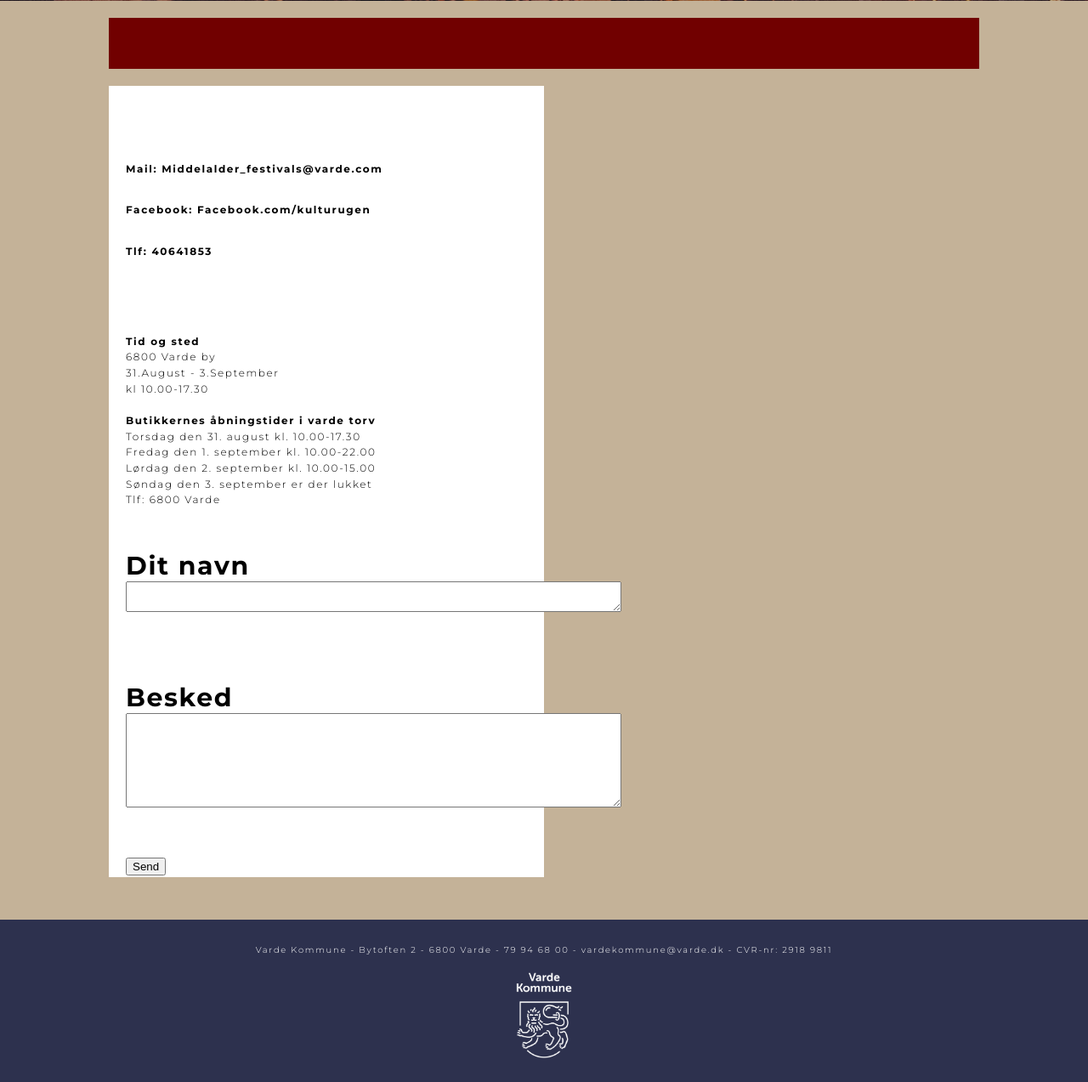
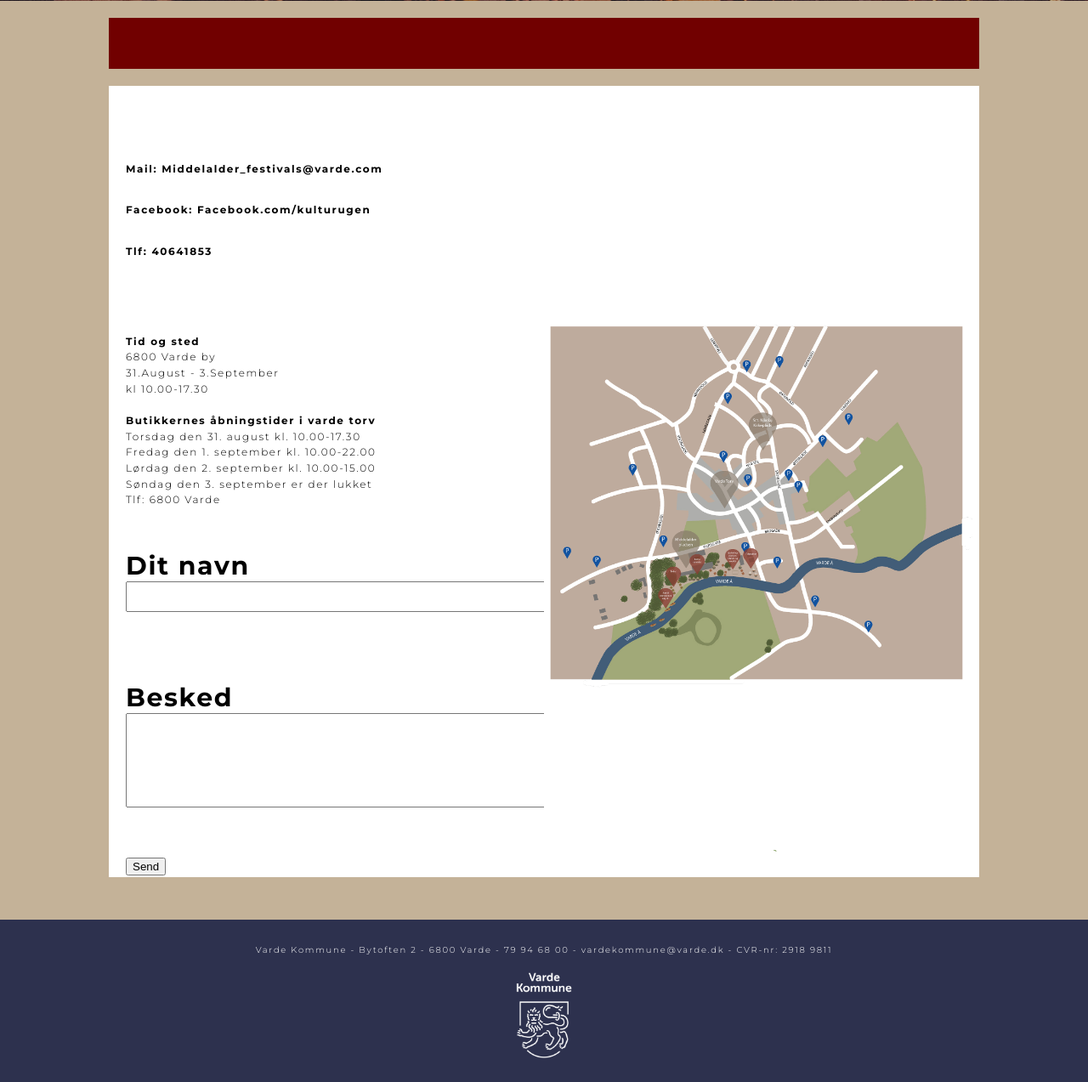
Before and after one commit to lagfoss/eksamensprojekt, a PHP site: page /kontakt.html in a window 1280 px wide. Shown: the part 439-1712 px from the top of the page at 85% size. Run offline with PHP 8.4, Linux system fonts and the light colour scheme.

Commit message:
kontakt styling

```diff
--- a/assets/css/styles.css
+++ b/assets/css/styles.css
@@ -415,10 +415,19 @@ section{
   background-size: cover;
 }
 .seo_om_vmf2 {
-  background-image: url("../images/om_vmf.jpg");
+ background-image: url("../images/om_vmf.jpg");
  background-position: center;
  background-size: cover;
 }
+
+
+.kortkontakt {
+ background-image: url("../images/kort1.jpg");
+ background-position: center;
+ background-size: cover;
+}
+
+
 .praktiskinfo {
   background-image: url("../images/praktiskinfo.jpg");
  background-position: center;
@@ -618,9 +627,8 @@ padding: 20px;
 .program{
   margin-right: 2%;
 }
-.seo_om_vmf,.seo_om_vmf2,.praktiskinfo{
+.seo_om_vmf,.seo_om_vmf2,.praktiskinfo,.kortkontakt{
   width: 50%;
-
   min-height: 220px;}
 }
    /*Program Styles*/
--- a/kontakt.html
+++ b/kontakt.html
@@ -96,7 +96,9 @@
         </div>
 
       </div>
-      <div class="korttilkontakt">
+
+
+      <div class="kortkontakt">
 
       </div> <!-- Seo 1 Slut -->
 
```
